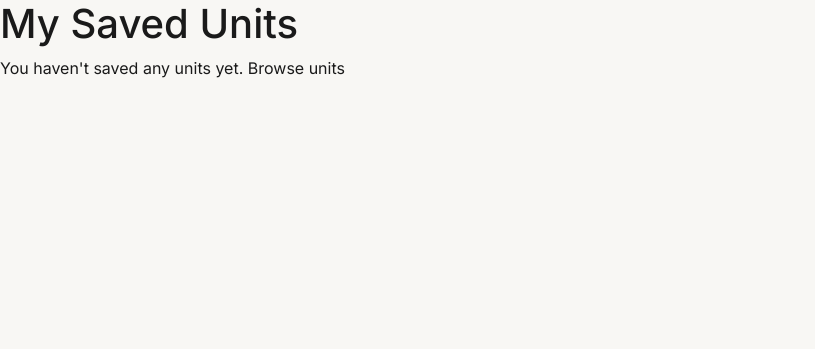
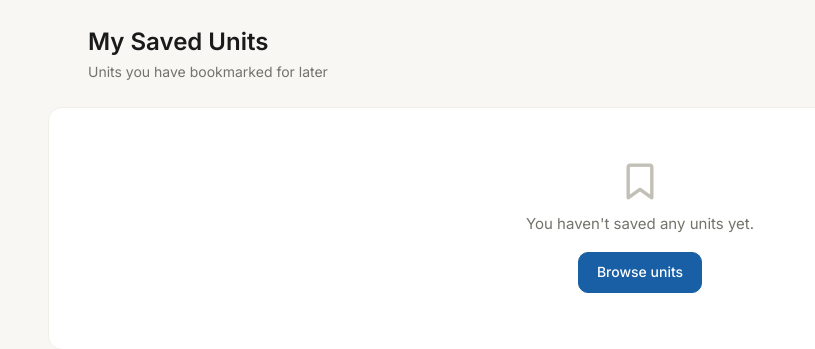
Before and after one commit to nisorathiya/uwa-unireview, a Flask app: page /saved-units in a window 1280 px wide. Shown: the part 56-405 px from the top of the page, without its empty margins (0-815 px from the left). Run offline with Flask 3, Linux system fonts and the light colour scheme; the visitor is signed in with stand-in values (Sample User, id 1); data that the repository does not hold is empty; some libraries are stand-ins or nearby versions.

Commit message:
update saved_units.html with proper CSS classes and empty state

```diff
--- a/app/templates/saved_units.html
+++ b/app/templates/saved_units.html
@@ -1,20 +1,31 @@
 {% extends "base.html" %}
 
+{% block extra_css %}
+<link rel="stylesheet" href="{{ url_for('static', filename='css/saved.css') }}">
+{% endblock %}
+
 {% block content %}
-<div class="saved-units-page">
-    <h1>My Saved Units</h1>
+<div class="saved-page-header">
+    <h1 class="saved-page-title">My Saved Units</h1>
+    <p class="saved-page-subtitle">Units you have bookmarked for later</p>
+</div>
+
 {% if units %}
-        <div class="unit-grid">
+<div class="saved-units-grid">
     {% for unit in units %}
-            <a href="{{ url_for('main.unit_detail', code=unit.code) }}" class="ur-unit-card">
-                <div class="ur-unit-code">{{ unit.code }}</div>
-                <div class="ur-unit-name">{{ unit.name }}</div>
-                <div class="ur-unit-faculty">{{ unit.faculty }}</div>
+    <a href="{{ url_for('main.unit_detail', code=unit.code) }}" class="saved-unit-card">
+        <div class="saved-unit-code">{{ unit.code }}</div>
+        <div class="saved-unit-name">{{ unit.name }}</div>
+        <div class="saved-unit-faculty">{{ unit.faculty }}</div>
     </a>
     {% endfor %}
 </div>
 {% else %}
-        <p>You haven't saved any units yet. <a href="{{ url_for('main.index') }}">Browse units</a></p>
+<div class="saved-empty">
+    <i class="fa-regular fa-bookmark"></i>
+    <p>You haven't saved any units yet.</p>
+    <a href="{{ url_for('main.index') }}" class="ur-btn ur-btn-primary">Browse units</a>
+</div>
 {% endif %}
-</div>
+
 {% endblock %}
```
Lines whose indentation alone changed are shown as unchanged.
